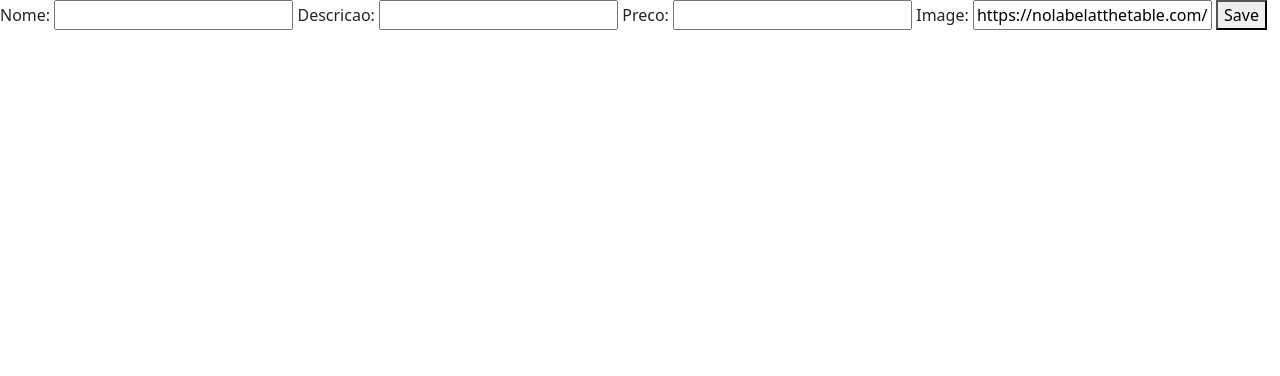
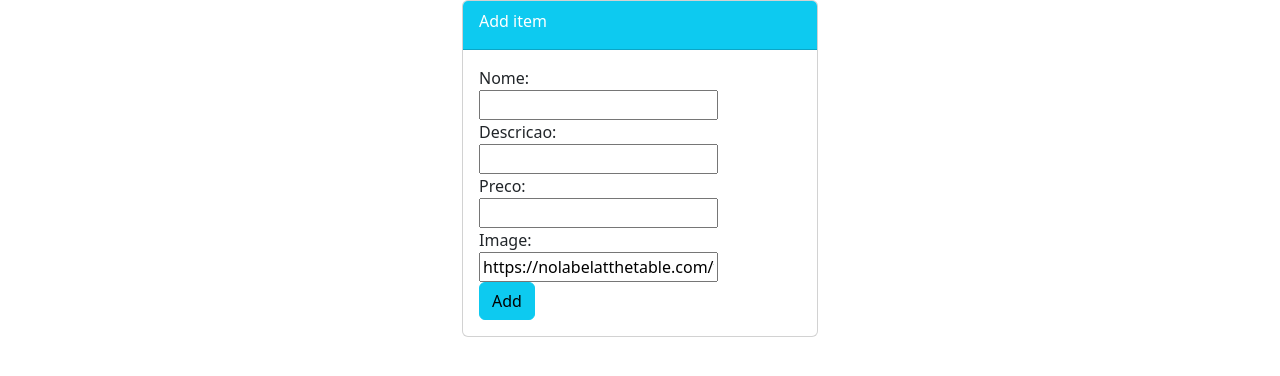
Before and after one commit to diegobarbo/mangiare, a Django app: page /pratos/add in a window 1280 px wide. Shown: the part 72-448 px from the top of the page. Run offline with Django 4.2, Linux system fonts and the light colour scheme.

Commit message:
project ended

```diff
--- a/dish/templates/dish/item-form.html
+++ b/dish/templates/dish/item-form.html
@@ -1,8 +1,27 @@
 {% extends 'dish/base.html' %}
+
 {% block content %}
-<form method="POST">
-    {% csrf_token %}
-    {{form}}
-    <button type="submit">Save</button>
-</form>
+<div class="container">
+    <div class="row">
+        <div class="col-md-4 offset-md-4">
+            <div class="card">
+                <div class="card-header text-white bg-info">
+                    <div class="card-title">
+                        Add item
+                    </div>
+                </div>
+
+                    <div class="card-body" style="width: 18rem">
+                        <form method="POST">
+                            {% csrf_token %}
+                                {{ form }}
+                            <button class="btn btn-info" type="submit">Add</button>
+                        </form>
+
+
+                </div>
+            </div>
+        </div>
+    </div>
+</div>
 {% endblock %}
```
Also changed, not shown: users/templates/users/register.html (+29 -5 lines).
